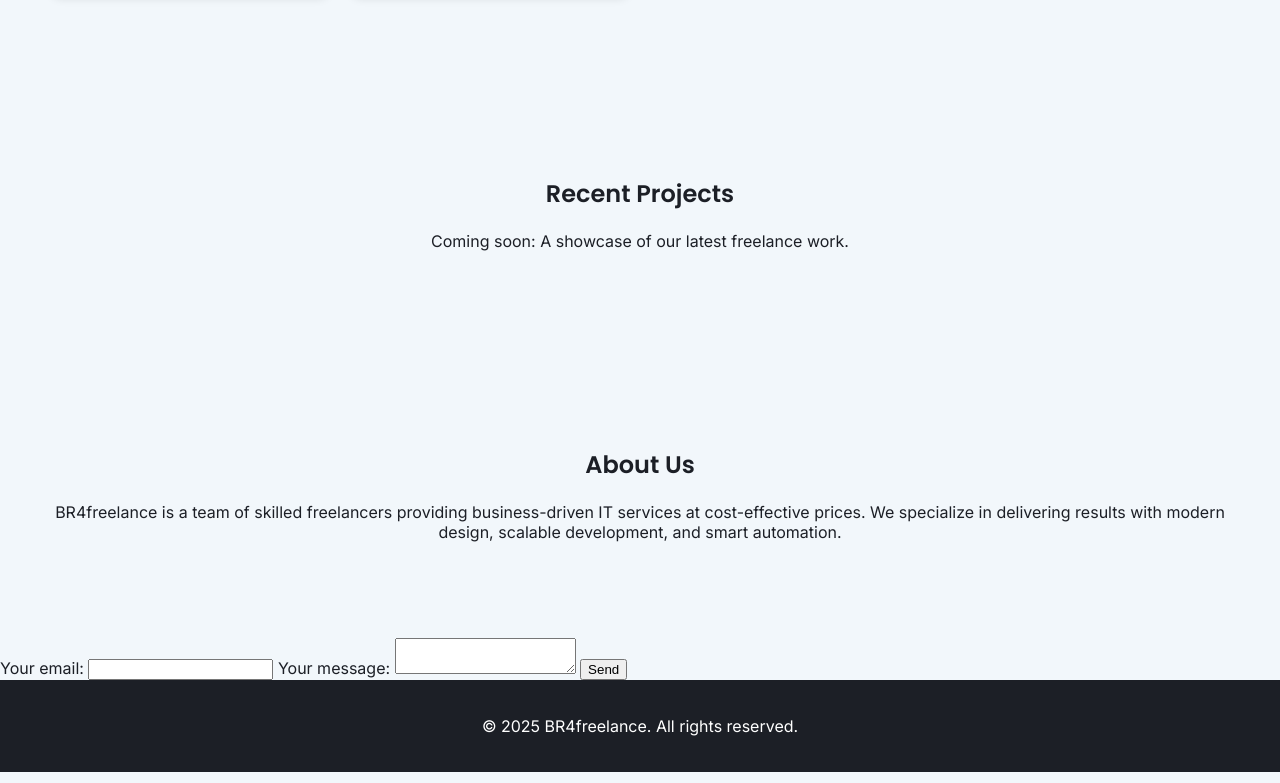
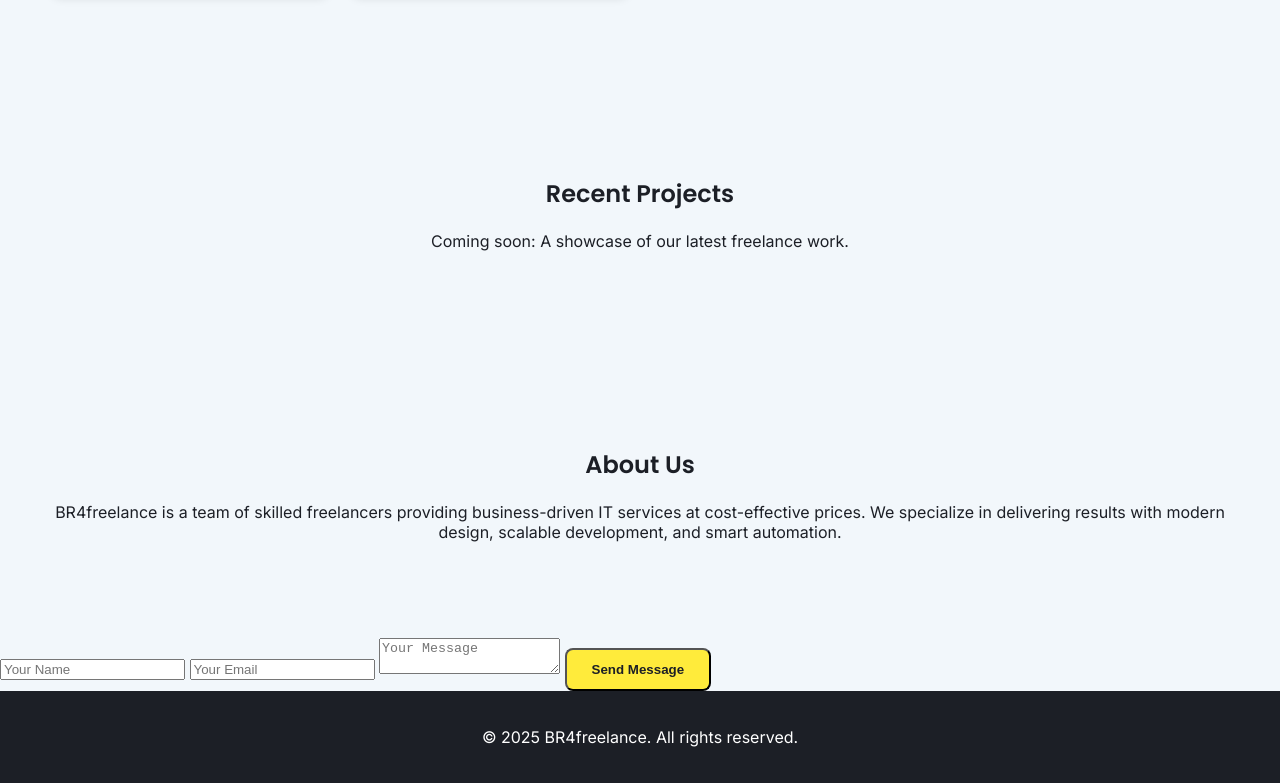
Before and after one commit to br4freelance/br4freelance.github.io, a plain HTML site: page index.html in a window 1280 px wide. Shown: the part 914-1697 px from the top of the page. Drawn offline with Linux system fonts and the light colour scheme.

Commit message:
Add files via upload

```diff
--- a/index.html
+++ b/index.html
@@ -53,20 +53,11 @@
     <p>BR4freelance is a team of skilled freelancers providing business-driven IT services at cost-effective prices. We specialize in delivering results with modern design, scalable development, and smart automation.</p>
   </section>
 
-  <form
-  action="https://formspree.io/f/xovnojdq"
-  method="POST"
->
-  <label>
-    Your email:
-    <input type="email" name="email">
-  </label>
-  <label>
-    Your message:
-    <textarea name="message"></textarea>
-  </label>
-  <!-- your other form fields go here -->
-  <button type="submit">Send</button>
+<form action="https://formspree.io/f/xovnojdq" method="POST">
+  <input type="text" name="name" placeholder="Your Name" required>
+  <input type="email" name="email" placeholder="Your Email" required>
+  <textarea name="message" placeholder="Your Message" required></textarea>
+  <button type="submit" class="btn-primary">Send Message</button>
 </form>
 
   <!-- Footer -->
```
